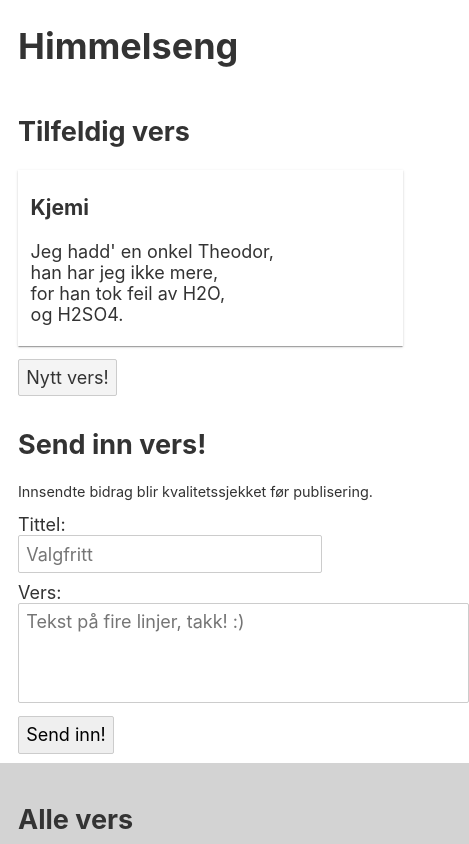
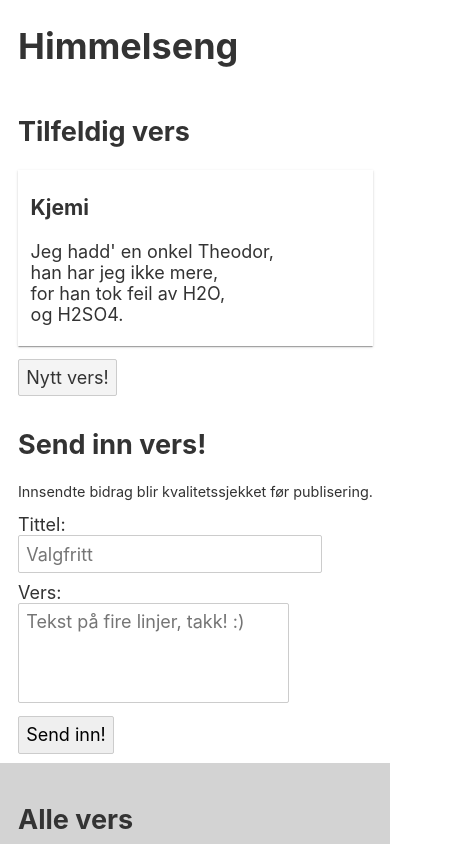
Before and after one commit to sverrejb/himmelseng, a Svelte app: page / in a window 390 px wide. Shown: the top 844 px of the page, 469 px wide, since content can reach past the window. Built offline with nearby package versions, Linux system fonts and the light colour scheme.

Commit message:
mobile fixes

```diff
--- a/public/global.css
+++ b/public/global.css
@@ -23,7 +23,7 @@ body {
         "Info   Main    All-verses "
 }
 
-@media (max-width: 750px) {
+@media (max-width: 950px) {
     body {
         grid-template-columns: 1fr;
         grid-template-rows: auto 1fr 1fr 1fr;
--- a/src/AllVerses.svelte
+++ b/src/AllVerses.svelte
@@ -15,7 +15,7 @@
     padding: 1rem;
   }
 
-  @media (max-width: 750px) {
+  @media (max-width: 950px) {
     section {
         overflow: unset;
     }
--- a/src/App.svelte
+++ b/src/App.svelte
@@ -16,7 +16,7 @@
     grid-area: Main;
   }
 
-  @media (max-width: 750px) {
+  @media (max-width: 950px) {
     main {
       margin-left: 1rem;
     }
--- a/src/RandomVerse.svelte
+++ b/src/RandomVerse.svelte
@@ -9,6 +9,9 @@
 </script>
 
 <style>
+  section {
+    min-width: 100%
+  }
 </style>
 
 <section>
--- a/src/Verse.svelte
+++ b/src/Verse.svelte
@@ -9,7 +9,6 @@
     padding: 0.2rem 0.7rem;
     margin: 0.7rem 0;
     background-color: white;
-    width: 20rem;
   }
 </style>
 
--- a/src/VerseForm.svelte
+++ b/src/VerseForm.svelte
@@ -37,7 +37,6 @@
     p {
         font-size: 0.8em;
     }
-
     textarea {
         resize: none;
     }
@@ -57,7 +56,6 @@
                 name="text"
                 id="text"
                 rows="4"
-                cols="35"
                 placeholder="Tekst på fire linjer, takk! :)"
                 required
             ></textarea>
```
Also changed, not shown: src/Info.svelte (+4 -4 lines).
